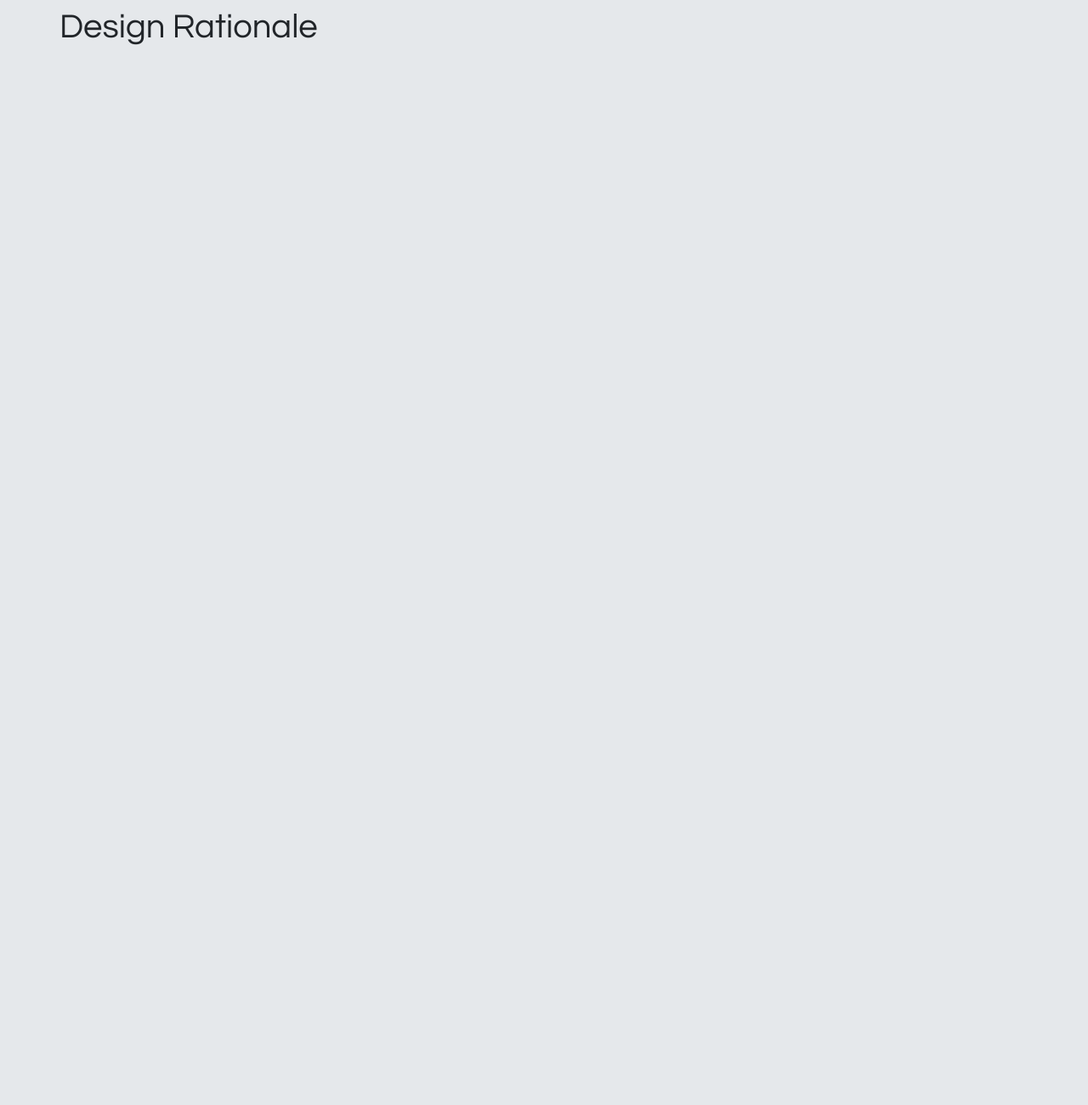
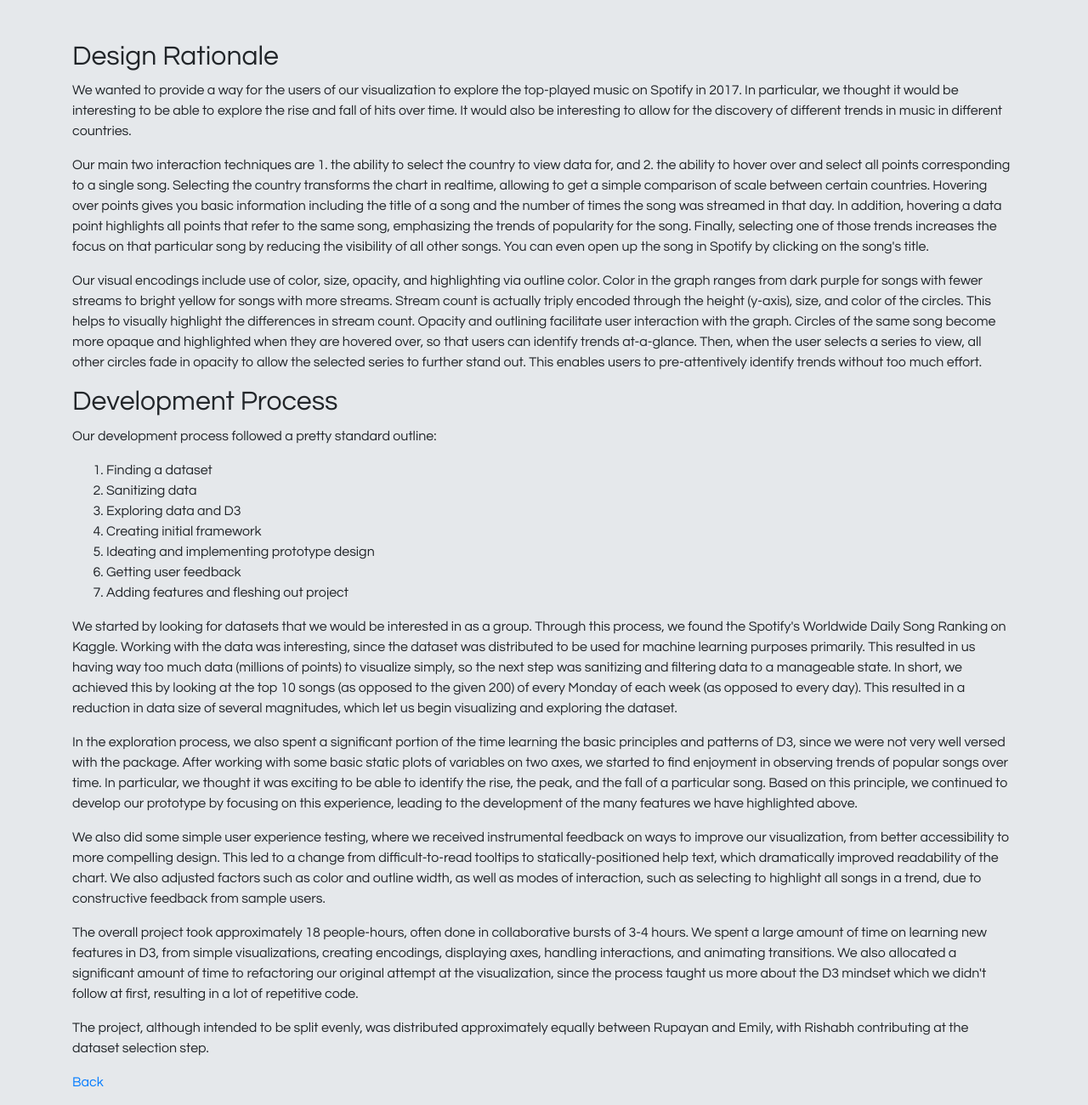
Before and after one commit to rneogy/Spotify-Explorer, a plain HTML site: page writeup.html in a window 1280 px wide. Shown: the whole page at 85% size. Before the commit the page ends 800 px from the top, so only its background shows below. Drawn offline with nearby package versions, Linux system fonts and the light colour scheme.

Commit message:
Add writeup

```diff
--- a/writeup.html
+++ b/writeup.html
@@ -11,12 +11,50 @@
     <link rel="stylesheet" type="text/css" href="index.css" />
   </head>
   <body>
-    <div class="container">
-      <div class="row mt-2 text-center">
-          <h1>
-            Design Rationale
-          </h1>
-      </div>
+    <div class="container my-5">
+      <h2>
+        Design Rationale
+      </h1>
+      <p>
+        We wanted to provide a way for the users of our visualization to explore the top-played music on Spotify in 2017. In particular, we thought it would be interesting to be able to explore the rise and fall of hits over time. It would also be interesting to allow for the discovery of different trends in music in different countries.
+      </p>
+      <p>
+        Our main two interaction techniques are 1. the ability to select the country to view data for, and 2. the ability to hover over and select all points corresponding to a single song. Selecting the country transforms the chart in realtime, allowing to get a simple comparison of scale between certain countries. Hovering over points gives you basic information including the title of a song and the number of times the song was streamed in that day. In addition, hovering a data point highlights all points that refer to the same song, emphasizing the trends of popularity for the song. Finally, selecting one of those trends increases the focus on that particular song by reducing the visibility of all other songs. You can even open up the song in Spotify by clicking on the song's title.
+      </p>
+      <p>
+        Our visual encodings include use of color, size, opacity, and highlighting via outline color. Color in the graph ranges from dark purple for songs with fewer streams to bright yellow for songs with more streams. Stream count is actually triply encoded through the height (y-axis), size, and color of the circles. This helps to visually highlight the differences in stream count. Opacity and outlining facilitate user interaction with the graph. Circles of the same song become more opaque and highlighted when they are hovered over, so that users can identify trends at-a-glance. Then, when the user selects a series to view, all other circles fade in opacity to allow the selected series to further stand out. This enables users to pre-attentively identify trends without too much effort.
+      </p>
+      <h2>
+        Development Process
+      </h1>
+      <p>
+        Our development process followed a pretty standard outline:
+      </p>
+      <ol>
+        <li>Finding a dataset</li>
+        <li>Sanitizing data</li>
+        <li>Exploring data and D3</li>
+        <li>Creating initial framework</li>
+        <li>Ideating and implementing prototype design</li>
+        <li>Getting user feedback</li>
+        <li>Adding features and fleshing out project</li>
+      </ol>
+      <p>
+        We started by looking for datasets that we would be interested in as a group. Through this process, we found the Spotify's Worldwide Daily Song Ranking on Kaggle. Working with the data was interesting, since the dataset was distributed to be used for machine learning purposes primarily. This resulted in us having way too much data (millions of points) to visualize simply, so the next step was sanitizing and filtering data to a manageable state. In short, we achieved this by looking at the top 10 songs (as opposed to the given 200) of every Monday of each week (as opposed to every day). This resulted in a reduction in data size of several magnitudes, which let us begin visualizing and exploring the dataset.
+      </p>
+      <p>
+        In the exploration process, we also spent a significant portion of the time learning the basic principles and patterns of D3, since we were not very well versed with the package. After working with some basic static plots of variables on two axes, we started to find enjoyment in observing trends of popular songs over time. In particular, we thought it was exciting to be able to identify the rise, the peak, and the fall of a particular song. Based on this principle, we continued to develop our prototype by focusing on this experience, leading to the development of the many features we have highlighted above.
+      </p>
+      <p>
+        We also did some simple user experience testing, where we received instrumental feedback on ways to improve our visualization, from better accessibility to more compelling design. This led to a change from difficult-to-read tooltips to statically-positioned help text, which dramatically improved readability of the chart. We also adjusted factors such as color and outline width, as well as modes of interaction, such as selecting to highlight all songs in a trend, due to constructive feedback from sample users.
+      </p>
+      <p>
+        The overall project took approximately 18 people-hours, often done in collaborative bursts of 3-4 hours. We spent a large amount of time on learning new features in D3, from simple visualizations, creating encodings, displaying axes, handling interactions, and animating transitions. We also allocated a significant amount of time to refactoring our original attempt at the visualization, since the process taught us more about the D3 mindset which we didn't follow at first, resulting in a lot of repetitive code.
+      </p>
+      <p>
+        The project, although intended to be split evenly, was distributed approximately equally between Rupayan and Emily, with Rishabh contributing at the dataset selection step.
+      </p>
+      <a href="index.html">Back</a>
     </div>
   </body>
 </html>
```
